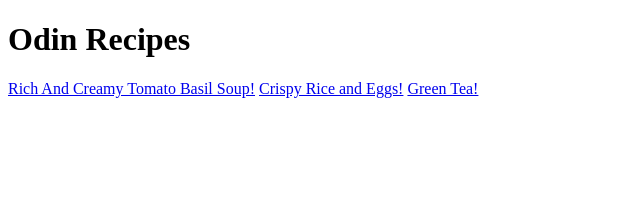
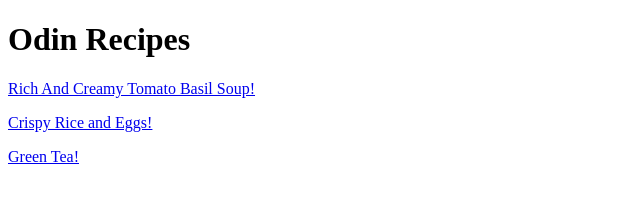
Before and after one commit to Ghost-Machina/odin-recipes, a plain HTML site: page index.html in a window 1280 px wide. Shown: the whole page, without its empty margins (0-640 px from the left). Drawn offline with Linux system fonts and the light colour scheme.

Commit message:
Fix alignment of links

```diff
--- a/index.html
+++ b/index.html
@@ -7,8 +7,8 @@
 
     <body>
         <h1>Odin Recipes</h1>
-        <a href="./recipes/Rich_and_Creamy_Tomato_Basil_Soup.html" target="_blank">Rich And Creamy Tomato Basil Soup!</a>
-        <a href="./recipes/Crispy_Eggs_and_Rice.html" target="_blank">Crispy Rice and Eggs!</a>
-        <a href="./recipes/Green_Tea.html"  target="_blank">Green Tea!</a>
+        <p><a href="./recipes/Rich_and_Creamy_Tomato_Basil_Soup.html" target="_blank">Rich And Creamy Tomato Basil Soup!</a></p>
+        <p><a href="./recipes/Crispy_Eggs_and_Rice.html" target="_blank">Crispy Rice and Eggs!</a></p>
+        <p><a href="./recipes/Green_Tea.html"  target="_blank">Green Tea!</a></p>
     </body>
 </html>
```
